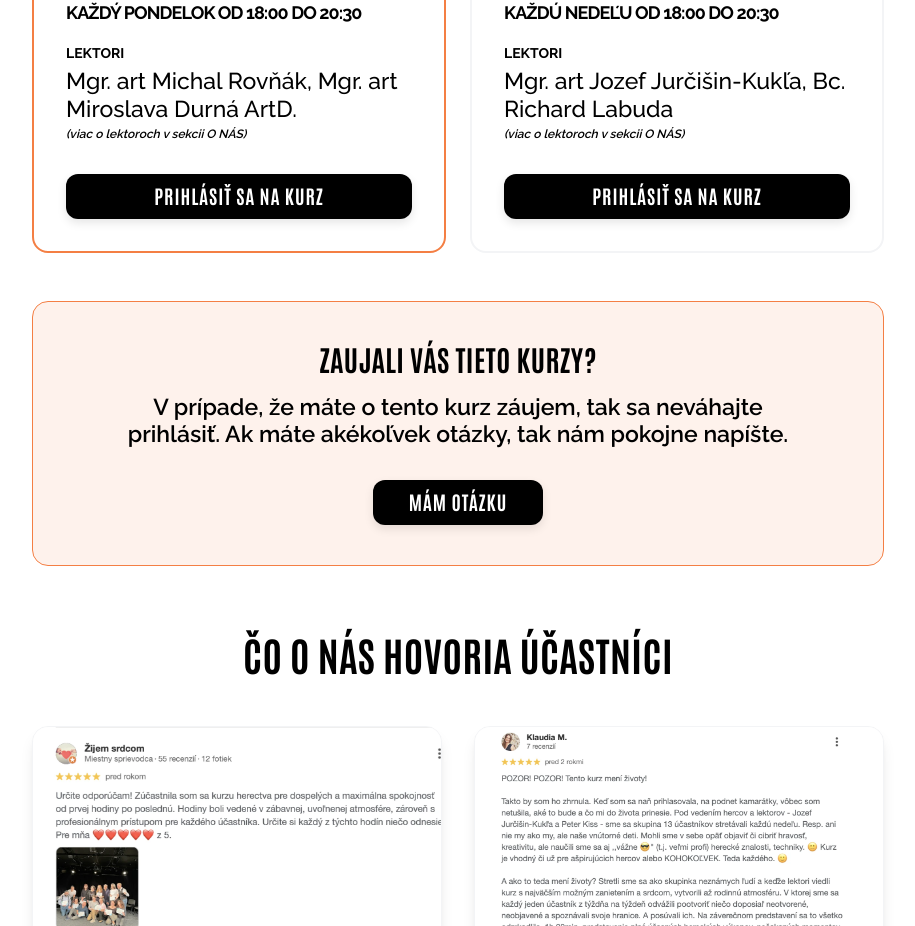
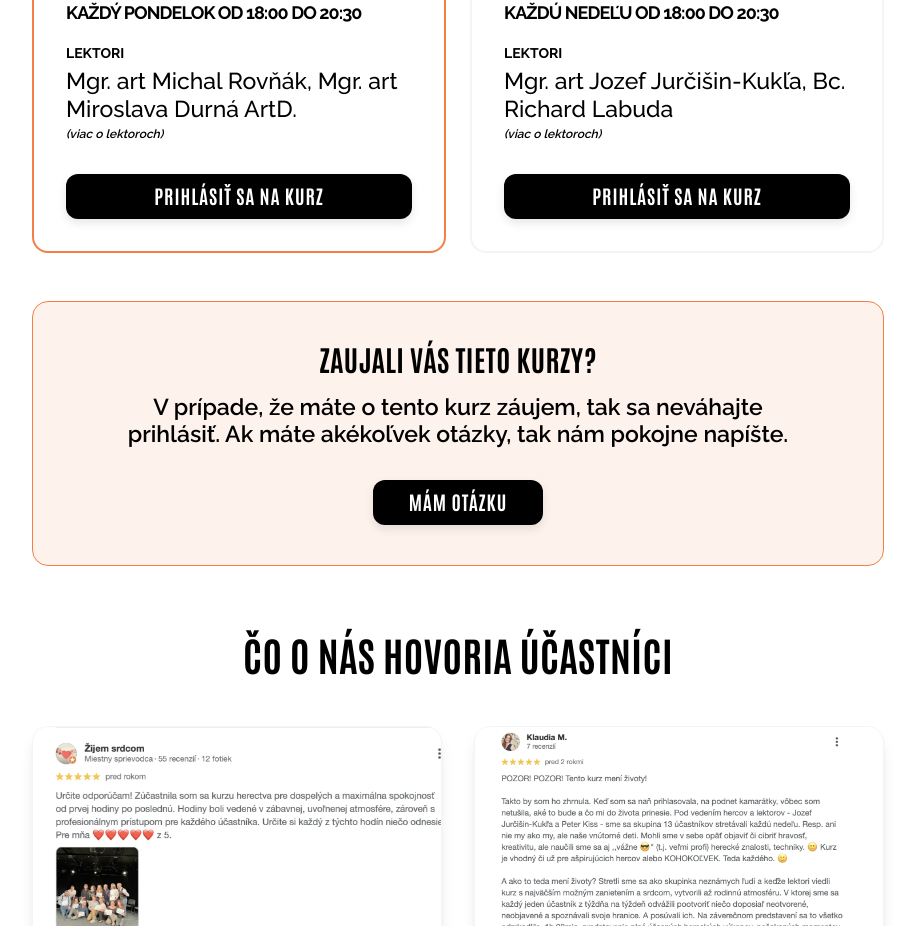
Before and after one commit to aebdigital/ludus, a Next.js app: page /ludus-academy/herecky-kurz in a window 1280 px wide. Shown: the part 2560-3486 px from the top of the page, without its empty margins (364-1279 px from the left). Built offline with nearby package versions, Linux system fonts and the light colour scheme; a web font is replaced by a local one.

Commit message:
Link lektori section on course pages

```diff
--- a/src/app/ludus-academy/herecky-kurz/page.tsx
+++ b/src/app/ludus-academy/herecky-kurz/page.tsx
@@ -136,7 +136,9 @@ export default async function HereckyKurzPage() {
                                     <div className="flex flex-col gap-1 mb-8">
                                         <span className="text-sm uppercase text-black font-bold">Lektori</span>
                                         <p className="text-black font-medium">Mgr. art Michal Rovňák, Mgr. art Miroslava Durná ArtD.</p>
-                                        <p className="text-xs text-black italic">(viac o lektoroch v sekcii O NÁS)</p>
+                                        <p className="text-xs text-black italic">
+                                            <a href="/ludus-academy/lektori" className="hover:underline">(viac o lektoroch)</a>
+                                        </p>
                                     </div>
                                     <div className="mt-auto">
                                         <Button
@@ -160,7 +162,9 @@ export default async function HereckyKurzPage() {
                                     <div className="flex flex-col gap-1 mb-8">
                                         <span className="text-sm uppercase text-black font-bold">Lektori</span>
                                         <p className="text-black font-medium">Mgr. art Jozef Jurčišin-Kukľa, Bc. Richard Labuda</p>
-                                        <p className="text-xs text-black italic">(viac o lektoroch v sekcii O NÁS)</p>
+                                        <p className="text-xs text-black italic">
+                                            <a href="/ludus-academy/lektori" className="hover:underline">(viac o lektoroch)</a>
+                                        </p>
                                     </div>
                                     <div className="mt-auto">
                                         <Button
--- a/src/app/ludus-academy/improvizacia/page.tsx
+++ b/src/app/ludus-academy/improvizacia/page.tsx
@@ -206,7 +206,9 @@ export default async function ImprovizaciaPage() {
                                         <div className="flex flex-col gap-1 mb-8">
                                             <span className="text-sm uppercase text-black font-bold">Lektor</span>
                                             <p className="text-black font-medium">Mgr. art Jozef Jurčišin-Kukľa</p>
-                                            <p className="text-xs text-black italic">(viac o lektoroch v sekcii O NÁS)</p>
+                                            <p className="text-xs text-black italic">
+                                                <a href="/ludus-academy/lektori" className="hover:underline">(viac o lektoroch)</a>
+                                            </p>
                                         </div>
                                         <div className="mt-auto">
                                             <Button
--- a/src/app/ludus-academy/tvorive-pisanie/page.tsx
+++ b/src/app/ludus-academy/tvorive-pisanie/page.tsx
@@ -244,7 +244,9 @@ export default async function TvorivePisaniePage() {
                                         <div className="flex flex-col gap-2 p-6 bg-gray-50 rounded-xl mb-8">
                                             <span className="text-xs uppercase text-black font-bold tracking-widest">Váš Lektor</span>
                                             <p className="text-black font-bold text-xl">Mgr. art. Michal Rovňák</p>
-                                            <p className="text-sm text-black italic">(viac o lektoroch v sekcii O NÁS alebo vyššie)</p>
+                                            <p className="text-xs text-black italic">
+                                                <a href="/ludus-academy/lektori" className="hover:underline">(viac o lektoroch)</a>
+                                            </p>
                                         </div>
                                         <div className="mt-auto">
                                             <Button
```
